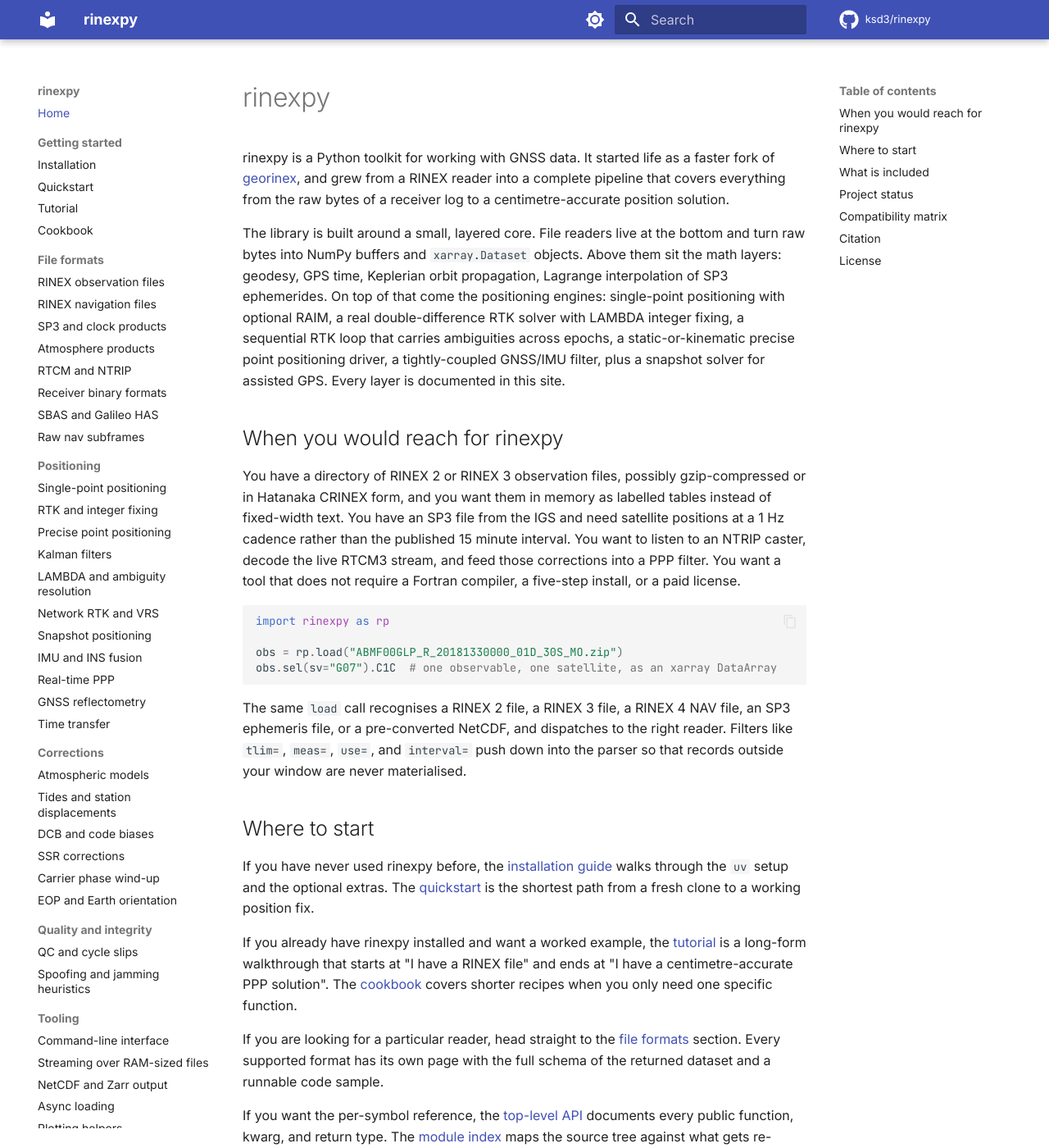
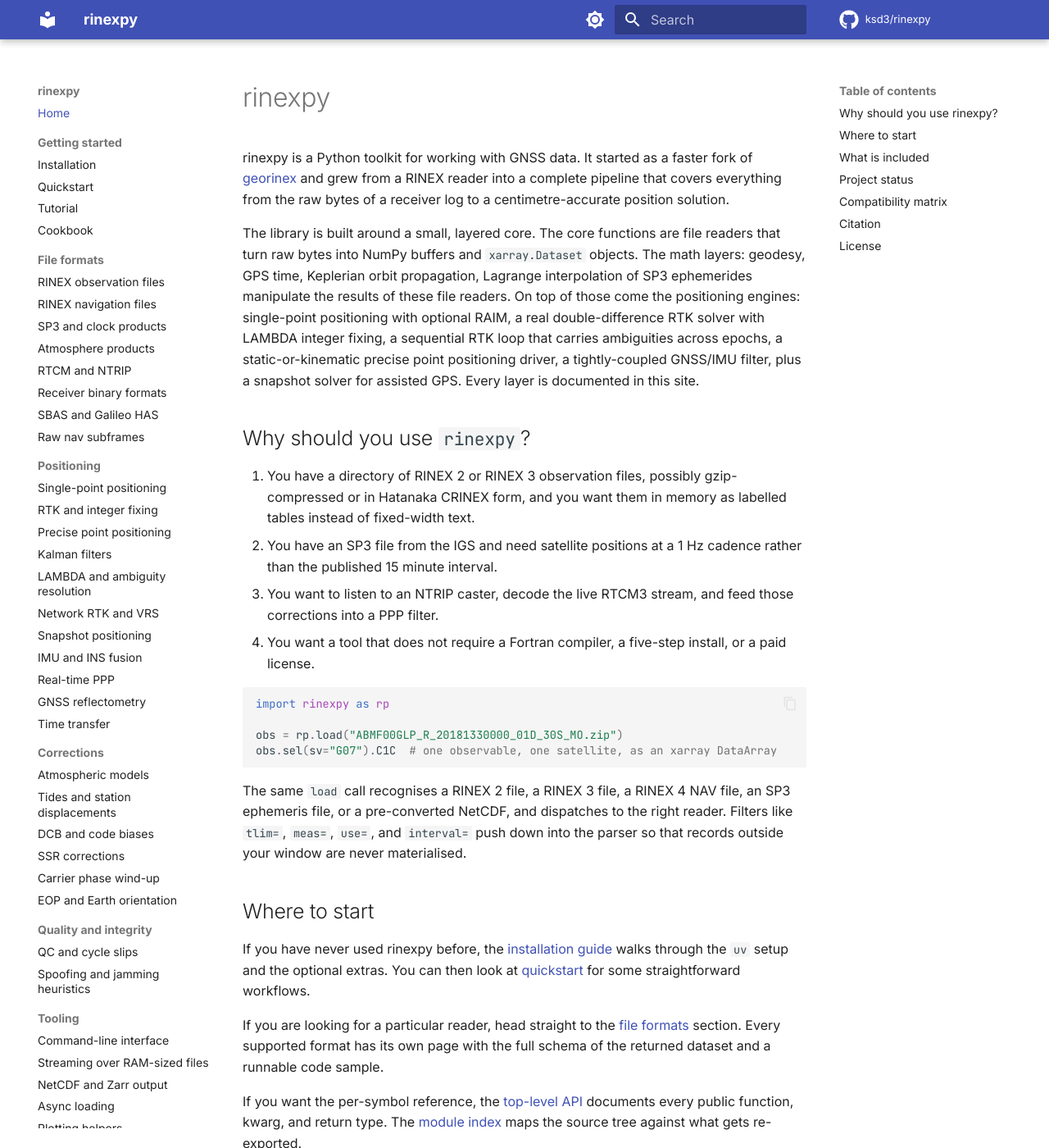
Before and after one commit to ksd3/rinexpy, an MkDocs documentation site: the page built from docs/index.md, in a window 1280 px wide and 1400 px high. Shown: the whole window at 82% size. Built offline with MkDocs 1.6.1 and Material for MkDocs 9.7.7, drawn with Linux system fonts in a browser that asks for light colours; comment, search, counter and statistics services are not loaded; some of the changed text lies outside the part shown.

Commit message:
feat: fixed docs

```diff
--- a/docs/index.md
+++ b/docs/index.md
@@ -1,28 +1,31 @@
 # rinexpy
 
-rinexpy is a Python toolkit for working with GNSS data. It started life as a
-faster fork of [georinex](https://github.com/geospace-code/georinex), and grew
+rinexpy is a Python toolkit for working with GNSS data. It started as a
+faster fork of [georinex](https://github.com/geospace-code/georinex) and grew
 from a RINEX reader into a complete pipeline that covers everything from the
 raw bytes of a receiver log to a centimetre-accurate position solution.
 
-The library is built around a small, layered core. File readers live at the
-bottom and turn raw bytes into NumPy buffers and `xarray.Dataset` objects.
-Above them sit the math layers: geodesy, GPS time, Keplerian orbit
-propagation, Lagrange interpolation of SP3 ephemerides. On top of that come
+The library is built around a small, layered core. The core functions are file readers that turn raw bytes into NumPy buffers and `xarray.Dataset` objects.
+The math layers: geodesy, GPS time, Keplerian orbit
+propagation, Lagrange interpolation of SP3 ephemerides manipulate the results of these file readers.
+On top of those come
 the positioning engines: single-point positioning with optional RAIM, a real
 double-difference RTK solver with LAMBDA integer fixing, a sequential RTK
 loop that carries ambiguities across epochs, a static-or-kinematic precise
 point positioning driver, a tightly-coupled GNSS/IMU filter, plus a snapshot
 solver for assisted GPS. Every layer is documented in this site.
 
-## When you would reach for rinexpy
+## Why should you use `rinexpy`?
 
-You have a directory of RINEX 2 or RINEX 3 observation files, possibly
+1. You have a directory of RINEX 2 or RINEX 3 observation files, possibly
 gzip-compressed or in Hatanaka CRINEX form, and you want them in memory as
-labelled tables instead of fixed-width text. You have an SP3 file from the
+labelled tables instead of fixed-width text.
+2. You have an SP3 file from the
 IGS and need satellite positions at a 1 Hz cadence rather than the published
-15 minute interval. You want to listen to an NTRIP caster, decode the live
-RTCM3 stream, and feed those corrections into a PPP filter. You want a tool
+15 minute interval.
+3. You want to listen to an NTRIP caster, decode the live
+RTCM3 stream, and feed those corrections into a PPP filter.
+4. You want a tool
 that does not require a Fortran compiler, a five-step install, or a paid
 license.
 
@@ -42,15 +45,8 @@ materialised.
 ## Where to start
 
 If you have never used rinexpy before, the [installation guide](installation.md)
-walks through the `uv` setup and the optional extras. The
-[quickstart](quickstart.md) is the shortest path from a fresh clone to a
-working position fix.
-
-If you already have rinexpy installed and want a worked example, the
-[tutorial](tutorial.md) is a long-form walkthrough that starts at "I have a
-RINEX file" and ends at "I have a centimetre-accurate PPP solution". The
-[cookbook](cookbook.md) covers shorter recipes when you only need one
-specific function.
+walks through the `uv` setup and the optional extras. You can then look at
+[quickstart](quickstart.md) for some straightforward workflows.
 
 If you are looking for a particular reader, head straight to the
 [file formats](formats/rinex-obs.md) section. Every supported format has its
@@ -64,10 +60,8 @@ re-exported.
 
 ## What is included
 
-The bullet list below is dense. Each item links to the page that covers it
-in detail.
 
-**Readers.** RINEX 2 / 3 / 4 observation files and navigation files. SP3-a,
+**Readers:** RINEX 2 / 3 / 4 observation files and navigation files. SP3-a,
 SP3-c, and SP3-d satellite ephemerides. RINEX clock products. IONEX TEC
 maps. ANTEX antenna phase-centre variations. RINEX MET surface met data.
 IERS EOP C04 Earth-orientation series. GPT2w gridded empirical met for
@@ -75,7 +69,7 @@ hydrostatic and wet zenith delays. SINEX-BIAS for differential and observable
 biases, plus the legacy AIUB monthly format. NetCDF4 and Zarr round-trips of
 the parsed datasets. [File formats →](formats/rinex-obs.md)
 
-**Streaming inputs.** RTCM 2.x DGPS frames. RTCM 3.x with full MSM 1-7
+**Streaming inputs:** RTCM 2.x DGPS frames. RTCM 3.x with full MSM 1-7
 decoding, the GPS LNAV broadcast ephemeris messages 1019 / 1020, the IGS
 SSR family 1057-1068 and 1240-1263 covering orbit, clock, code-bias, and
 URA, plus IGS-SSR message 4076. NTRIP v1 and v2 clients with both a
@@ -83,7 +77,7 @@ synchronous generator and an `asyncio` variant. NMEA-0183 sentences. u-blox
 UBX. Septentrio SBF. NovAtel OEM. UNAVCO BINEX. Furuno GW-10 framed SBAS.
 [RTCM and NTRIP →](formats/rtcm.md)
 
-**Raw navigation message decoders.** GPS LNAV subframes 1-3 on L1 C/A, GPS
+**Raw navigation message decoders:** GPS LNAV subframes 1-3 on L1 C/A, GPS
 CNAV messages 10 and 11 on L2C/L5, GPS CNAV-2 subframe 2 on L1C. Galileo
 F-NAV pages 1 and 2 on E5a, Galileo I-NAV words 1 and 4 on E1B/E5b. GLONASS
 L1OF/L2OF strings 1 to 3 with sign-magnitude decoding per the GLONASS ICD.
@@ -92,7 +86,7 @@ subframes 3 and 4 returned for downstream dispatch. SBAS L1 message types
 1, 2-5, 6, 7, 9, 17, 18, 24, 25, 26 per RTCA DO-229E.
 [Raw subframes →](formats/nav-subframes.md)
 
-**Positioning.** Iterative single-point positioning with optional RAIM
+**Positioning:** Iterative single-point positioning with optional RAIM
 fault detection and Klobuchar / DCB / TGD corrections. Double-difference
 RTK with LAMBDA integer fixing, a ratio test, and partial ambiguity
 resolution. A `SequentialRTK` class that carries the integer fix across
@@ -102,20 +96,20 @@ and carrier-phase wind-up into one call. PPP-RTK fusion. Tightly-coupled
 GNSS/IMU. Snapshot positioning for assisted GPS. Network double-difference.
 VRS synthesis. GNSS reflectometry. [Positioning →](positioning/spp.md)
 
-**Atmosphere and tides.** Klobuchar broadcast ionospheric model. Niell
+**Atmosphere and tides:** Klobuchar broadcast ionospheric model. Niell
 NMF and Vienna VMF1 mapping functions. Saastamoinen zenith hydrostatic
 delay. GPT2w empirical surface met and mapping coefficients. Solid-Earth
 tides per IERS Conventions 2010 step 1 and step 2. Pole tide and ocean
 pole tide. Ocean tide loading via Scherneck BLQ files.
 [Corrections →](corrections/atmosphere.md)
 
-**Quality and integrity.** Three independent cycle-slip detectors
+**Quality and integrity:** Three independent cycle-slip detectors
 (phase-only, geometry-free, Melbourne-Wuebbena) plus repair helpers. TEQC-style
 multipath combinations. Hatch filter for carrier-smoothed code. Spoofing
 heuristics on SNR uniformity, position-rate, clock-rate, and AGC.
 [Quality and integrity →](quality/qc.md)
 
-**Tooling.** A `rinexpy` argparse CLI covering read / times / info /
+**Tooling:** A `rinexpy` argparse CLI covering read / times / info /
 convert / spp / rtk / ppp / splice / decimate. Parallel batch conversion to
 NetCDF. Streaming iterator for files larger than RAM. Async wrappers.
 Plotting helpers (matplotlib, optional). Validation and diff tools.
```
Also changed, not shown: docs/cookbook.md (+4 -4 lines), docs/corrections/atmosphere.md (+1 -1 lines), docs/installation.md (+20 -17 lines), docs/quickstart.md (+3 -12 lines), docs/tutorial.md (+8 -27 lines).
